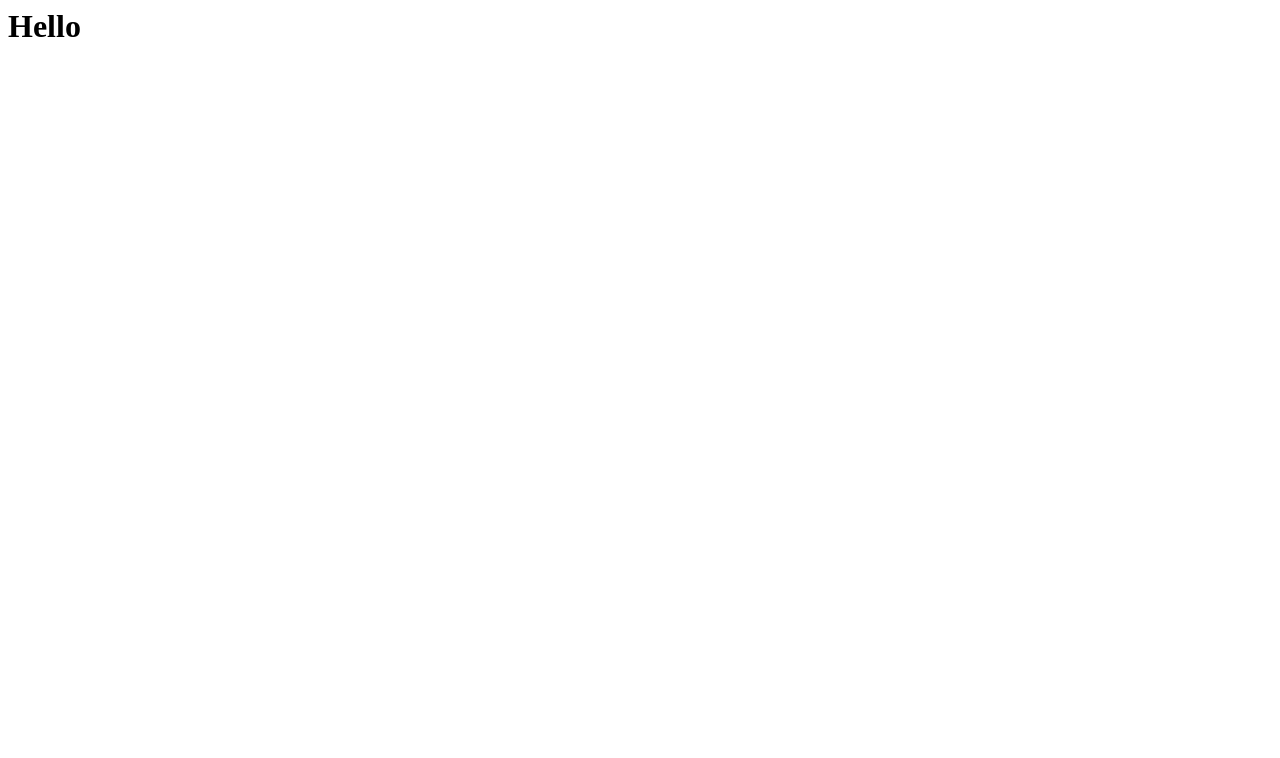
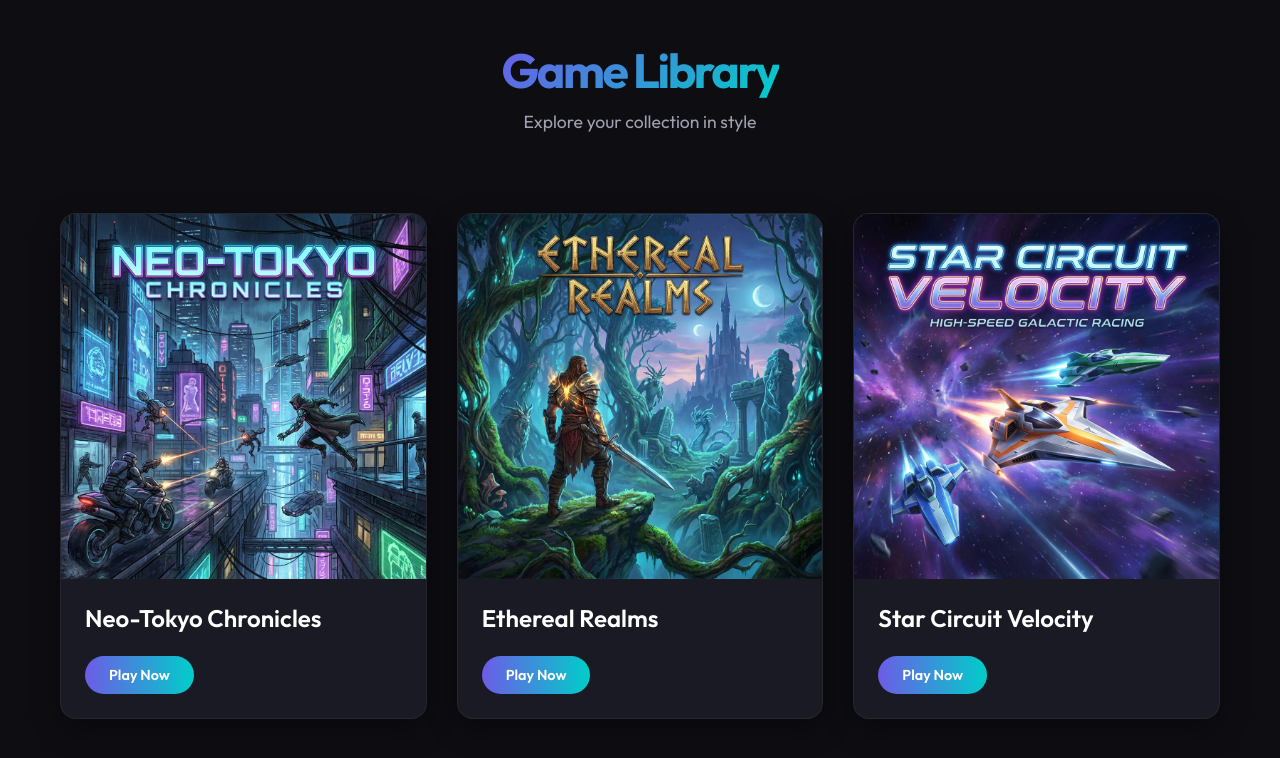
Before and after one commit to jayarathnej0-cell/mediamarket, a plain HTML site: page index.html in a window 1280 px wide. Drawn offline with Linux system fonts and the light colour scheme.

Commit message:
Add files via upload

```diff
--- /dev/null
+++ b/games.json
@@ -0,0 +1,14 @@
+[
+  {
+    "name": "Neo-Tokyo Chronicles",
+    "path": "assets/cyberpunk.png"
+  },
+  {
+    "name": "Ethereal Realms",
+    "path": "assets/fantasy.png"
+  },
+  {
+    "name": "Star Circuit Velocity",
+    "path": "assets/racer.png"
+  }
+]
--- a/index.html
+++ b/index.html
@@ -1,5 +1,27 @@
-<html>
-  <body>
-    <h1>Hello</h1>
-  </body>
+<!DOCTYPE html>
+<html lang="en">
+<head>
+  <meta charset="UTF-8">
+  <meta name="viewport" content="width=device-width, initial-scale=1.0">
+  <title>Game Showcase</title>
+  <meta name="description" content="A premium showcase of the latest games">
+  <link rel="stylesheet" href="style.css">
+</head>
+<body>
+
+  <header>
+    <h1>Game Library</h1>
+    <p>Explore your collection in style</p>
+  </header>
+
+  <main id="game-list">
+    <!-- Game cards will be injected here by script.js -->
+    <!-- Loading skeleton placeholder just in case -->
+    <div class="skeleton" style="height: 300px; border-radius: 16px;"></div>
+    <div class="skeleton" style="height: 300px; border-radius: 16px;"></div>
+    <div class="skeleton" style="height: 300px; border-radius: 16px;"></div>
+  </main>
+
+  <script src="script.js"></script>
+</body>
 </html>
--- /dev/null
+++ b/script.js
@@ -0,0 +1,44 @@
+document.addEventListener('DOMContentLoaded', () => {
+  const gameListContainer = document.getElementById('game-list');
+
+  // Fetch game data
+  fetch('games.json')
+    .then(response => {
+      if (!response.ok) {
+        throw new Error('Network response was not ok');
+      }
+      return response.json();
+    })
+    .then(games => {
+      renderGames(games);
+    })
+    .catch(error => {
+      console.error('Error fetching games:', error);
+      gameListContainer.innerHTML = '<p style="text-align:center; flex: 1;">Failed to load games data.</p>';
+    });
+
+  function renderGames(games) {
+    // Clear any existing content (or loading state)
+    gameListContainer.innerHTML = '';
+
+    games.forEach((game, index) => {
+      const card = document.createElement('article');
+      card.className = 'game-card';
+
+      // Staggered animation delay
+      card.style.animationDelay = `${index * 0.1}s`;
+
+      card.innerHTML = `
+        <div class="card-image-wrapper">
+          <img src="${game.path}" alt="${game.name}" loading="lazy">
+        </div>
+        <div class="card-content">
+          <h2 class="game-title">${game.name}</h2>
+          <a href="#" class="play-btn">Play Now</a>
+        </div>
+      `;
+
+      gameListContainer.appendChild(card);
+    });
+  }
+});
--- /dev/null
+++ b/style.css
@@ -0,0 +1,147 @@
+@import url('https://fonts.googleapis.com/css2?family=Outfit:wght@300;400;600;700&display=swap');
+
+:root {
+  --bg-color: #0d0d12;
+  --card-bg: #1a1a24;
+  --primary-accent: #6c5ce7;
+  --secondary-accent: #00cec9;
+  --text-primary: #ffffff;
+  --text-secondary: #a0a0b0;
+  --transition-speed: 0.3s;
+}
+
+* {
+  box-sizing: border-box;
+  margin: 0;
+  padding: 0;
+}
+
+body {
+  font-family: 'Outfit', sans-serif;
+  background-color: var(--bg-color);
+  color: var(--text-primary);
+  display: flex;
+  flex-direction: column;
+  align-items: center;
+  min-height: 100vh;
+  padding: 40px 20px;
+}
+
+header {
+  text-align: center;
+  margin-bottom: 60px;
+  animation: fadeInDown 0.8s ease-out;
+}
+
+h1 {
+  font-size: 3rem;
+  font-weight: 700;
+  background: linear-gradient(135deg, var(--primary-accent), var(--secondary-accent));
+  -webkit-background-clip: text;
+  -webkit-text-fill-color: transparent;
+  margin-bottom: 10px;
+  letter-spacing: -0.05em;
+}
+
+header p {
+  color: var(--text-secondary);
+  font-size: 1.1rem;
+}
+
+#game-list {
+  display: grid;
+  grid-template-columns: repeat(auto-fit, minmax(280px, 1fr));
+  gap: 30px;
+  width: 100%;
+  max-width: 1200px;
+  padding: 20px;
+}
+
+.game-card {
+  background-color: var(--card-bg);
+  border-radius: 16px;
+  overflow: hidden;
+  box-shadow: 0 10px 30px rgba(0, 0, 0, 0.3);
+  transition: transform var(--transition-speed), box-shadow var(--transition-speed);
+  cursor: pointer;
+  position: relative;
+  border: 1px solid rgba(255, 255, 255, 0.05);
+  animation: fadeInUp 0.5s ease-out backwards;
+}
+
+.game-card:hover {
+  transform: translateY(-10px);
+  box-shadow: 0 20px 40px rgba(108, 92, 231, 0.2);
+  border-color: rgba(108, 92, 231, 0.3);
+}
+
+.card-image-wrapper {
+  width: 100%;
+  aspect-ratio: 1 / 1; /* Square thumbnails look modern */
+  overflow: hidden;
+  position: relative;
+}
+
+.card-image-wrapper img {
+  width: 100%;
+  height: 100%;
+  object-fit: cover;
+  transition: transform 0.5s ease;
+}
+
+.game-card:hover .card-image-wrapper img {
+  transform: scale(1.1);
+}
+
+.card-content {
+  padding: 24px;
+  position: relative;
+  z-index: 2;
+}
+
+.game-title {
+  font-size: 1.5rem;
+  font-weight: 600;
+  margin-bottom: 8px;
+  color: var(--text-primary);
+}
+
+.play-btn {
+  display: inline-block;
+  margin-top: 15px;
+  padding: 10px 24px;
+  background: linear-gradient(90deg, var(--primary-accent), var(--secondary-accent));
+  color: white;
+  text-decoration: none;
+  border-radius: 50px;
+  font-weight: 600;
+  font-size: 0.9rem;
+  transition: opacity 0.3s;
+}
+
+.play-btn:hover {
+  opacity: 0.9;
+}
+
+/* Animations */
+@keyframes fadeInDown {
+  from { opacity: 0; transform: translateY(-20px); }
+  to { opacity: 1; transform: translateY(0); }
+}
+
+@keyframes fadeInUp {
+  from { opacity: 0; transform: translateY(20px); }
+  to { opacity: 1; transform: translateY(0); }
+}
+
+/* Skeleton Loading State (Optional polish) */
+.skeleton {
+  background: linear-gradient(90deg, #1a1a24 25%, #2a2a35 50%, #1a1a24 75%);
+  background-size: 200% 100%;
+  animation: shimmer 1.5s infinite;
+}
+
+@keyframes shimmer {
+  0% { background-position: 200% 0; }
+  100% { background-position: -200% 0; }
+}
```
Also changed, not shown: server.js (added, +46 -0 lines), assets/cyberpunk.png (added), assets/fantasy.png (added), assets/racer.png (added).
